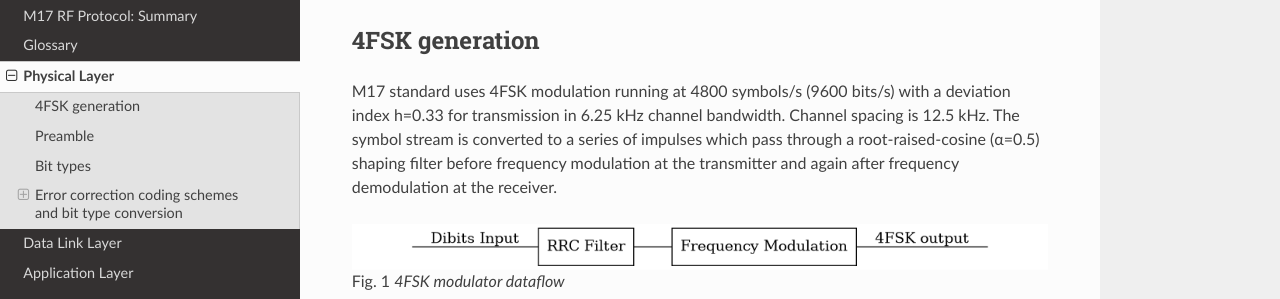
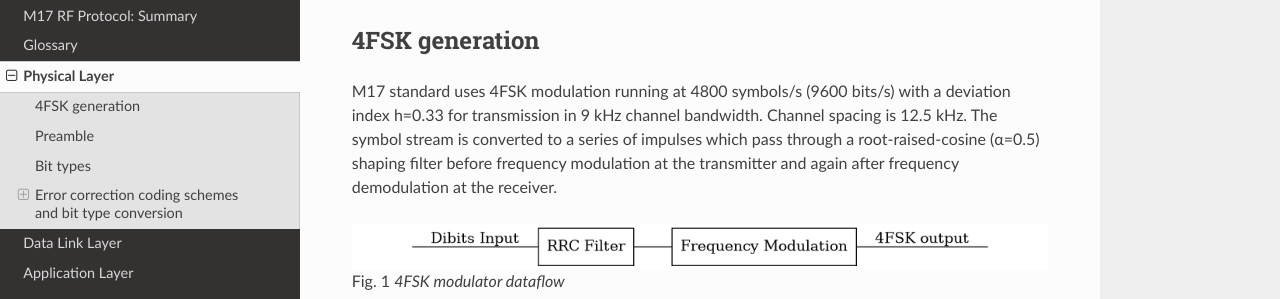
Before and after one commit to M17-Project/M17_spec, a Sphinx documentation site: the page built from docs/physical_layer.rst, in a window 1280 px wide and 900 px high. Shown: the part 136-435 px from the top of the window. Built offline with Sphinx 7.4.7 and the Read the Docs theme 2.0.0, drawn with Linux system fonts in a browser that asks for light colours.

Commit message:
Update physical_layer.rst
Channel bandwidth is 9k, not 6.25k.

```diff
--- a/docs/physical_layer.rst
+++ b/docs/physical_layer.rst
@@ -5,7 +5,7 @@ Physical Layer
 ---------------
 
 M17 standard uses 4FSK modulation running at 4800 symbols/s (9600
-bits/s) with a deviation index h=0.33 for transmission in 6.25 kHz
+bits/s) with a deviation index h=0.33 for transmission in 9 kHz
 channel bandwidth. Channel spacing is 12.5 kHz. The symbol stream is
 converted to a series of impulses which pass through a
 root-raised-cosine (α=0.5) shaping filter before frequency modulation
```
